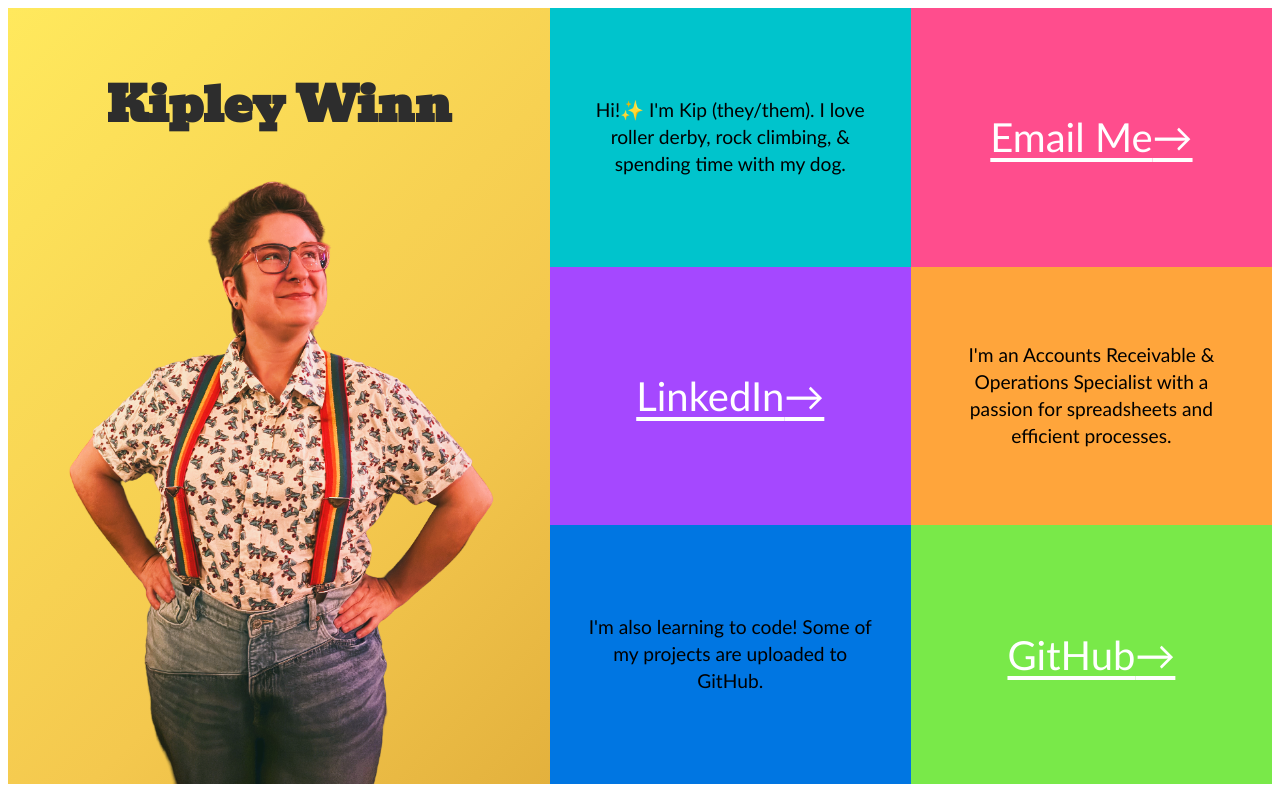
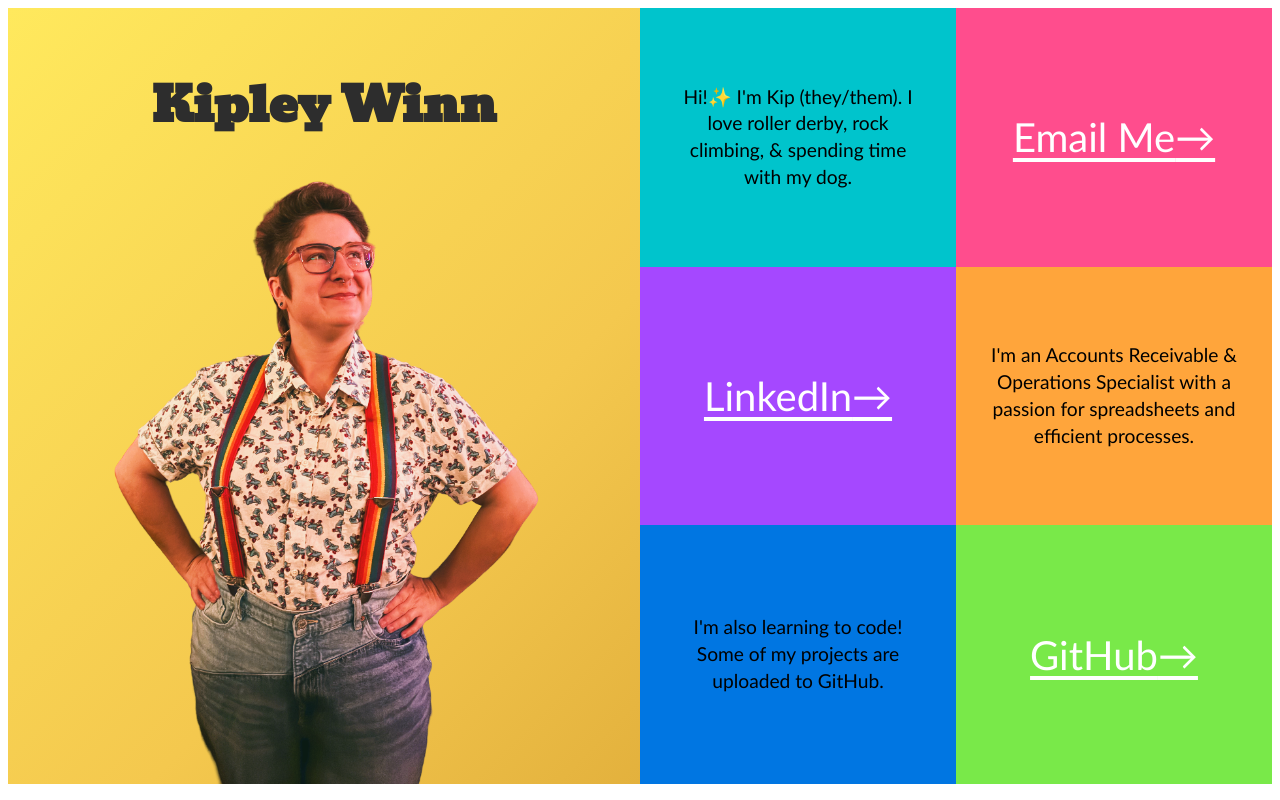
Before and after one commit to kipleywinn/link-in-bio, a website built with webpack: page index.html in a window 1280 px wide. Built offline with nearby package versions, Linux system fonts and the light colour scheme.

Commit message:
Upload files

```diff
--- a/css/style.css
+++ b/css/style.css
@@ -89,11 +89,19 @@ body {
   font-family: Calibri, sans-serif;
 }
 
+/*div#grid-box {*/
+/*  display: grid;*/
+/*  gap: unset;*/
+/*  grid-template-columns: 3fr 2fr 2fr;*/
+/*  grid-template-rows: repeat(3, 1fr);*/
+/*  height: 97vh;*/
+/*  overflow: hidden;*/
+/*}*/
+
 div#grid-box {
   display: grid;
   gap: unset;
-  grid-template-columns: 3fr 2fr 2fr;
-  grid-template-rows: repeat(3, 1fr);
+  grid-template-columns: 1fr 1fr;
   height: 97vh;
   overflow: hidden;
 }
@@ -116,7 +124,7 @@ div#main-box {
   font-weight: bold;
   font-family: "Bevan", Verdana, sans-serif;
   text-align: center;
-  padding: 10px 10px 0px 10px;
+  padding: 10px 10px 0 10px;
   box-sizing: border-box;
   color: #2d2d2d;
 }
@@ -127,6 +135,14 @@ div#main-box img#headshot {
   max-height: 80%;
   width: auto;
   object-fit: contain;
+}
+
+div#all-links-box {
+  display: grid;
+  gap: unset;
+  grid-template-columns: 1fr 1fr;
+  grid-template-rows: repeat(3, 1fr);
+  height: 97vh;
 }
 
 div.link-box {
--- a/index.html
+++ b/index.html
@@ -34,12 +34,14 @@
       <img id="headshot" src="img/kip-suspenders-film.png" alt=""/>
     </div>
 
+    <div id="all-links-box">
       <div class="link-box">Hi!✨ I'm Kip (they/them). I love roller derby, rock climbing, &amp; spending time with my dog.</div>
       <a class="link-box" href="mailto:email@kipleywinn.com" target="_blank">Email Me</a>
       <a class="link-box" href="https://www.linkedin.com/in/kipleywinn/" target="_blank">LinkedIn</a>
       <div class="link-box">I'm an Accounts Receivable &amp; Operations Specialist with a passion for spreadsheets and efficient processes.</div>
       <div class="link-box">I'm also learning to code! Some of my projects are uploaded to GitHub.</div>
       <a class="link-box" href="https://github.com/kipleywinn" target="_blank">GitHub</a>
+    </div>
   </div>
 
 
```
Lines whose indentation alone changed are shown as unchanged.
